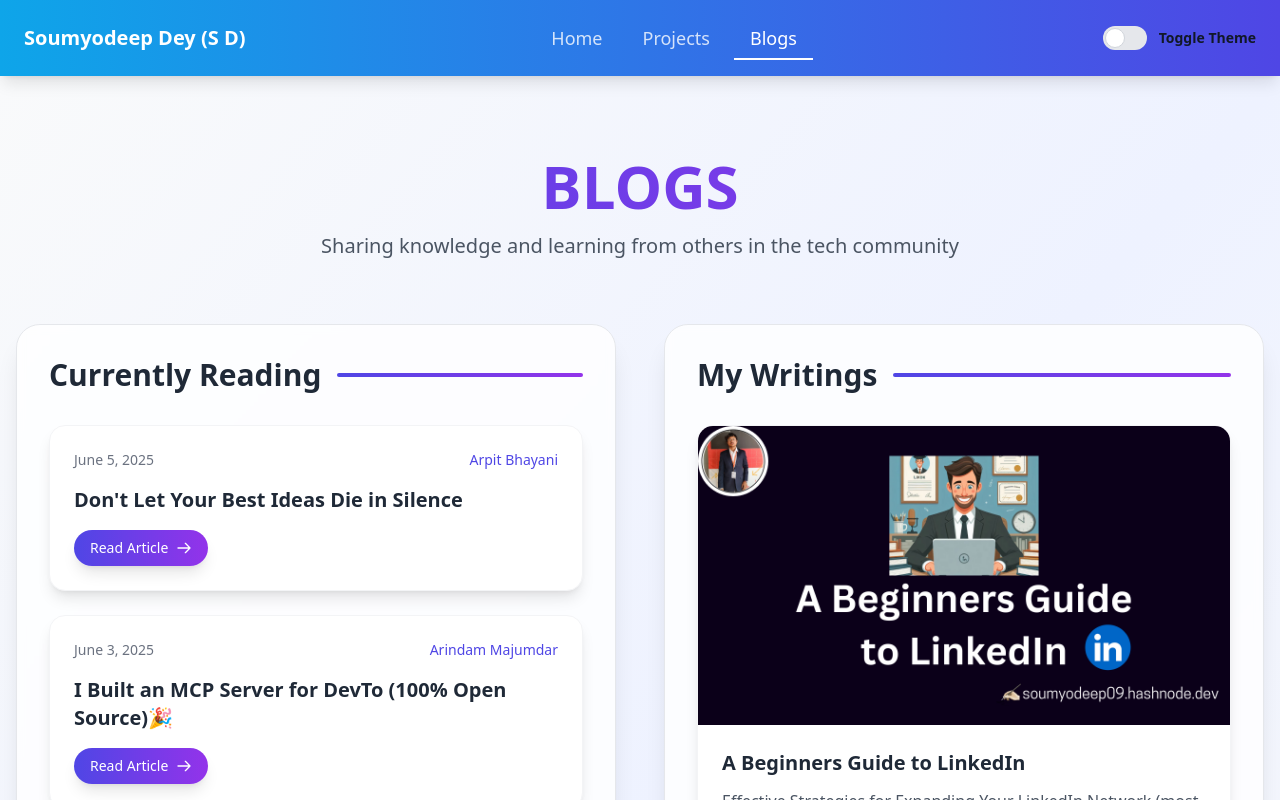
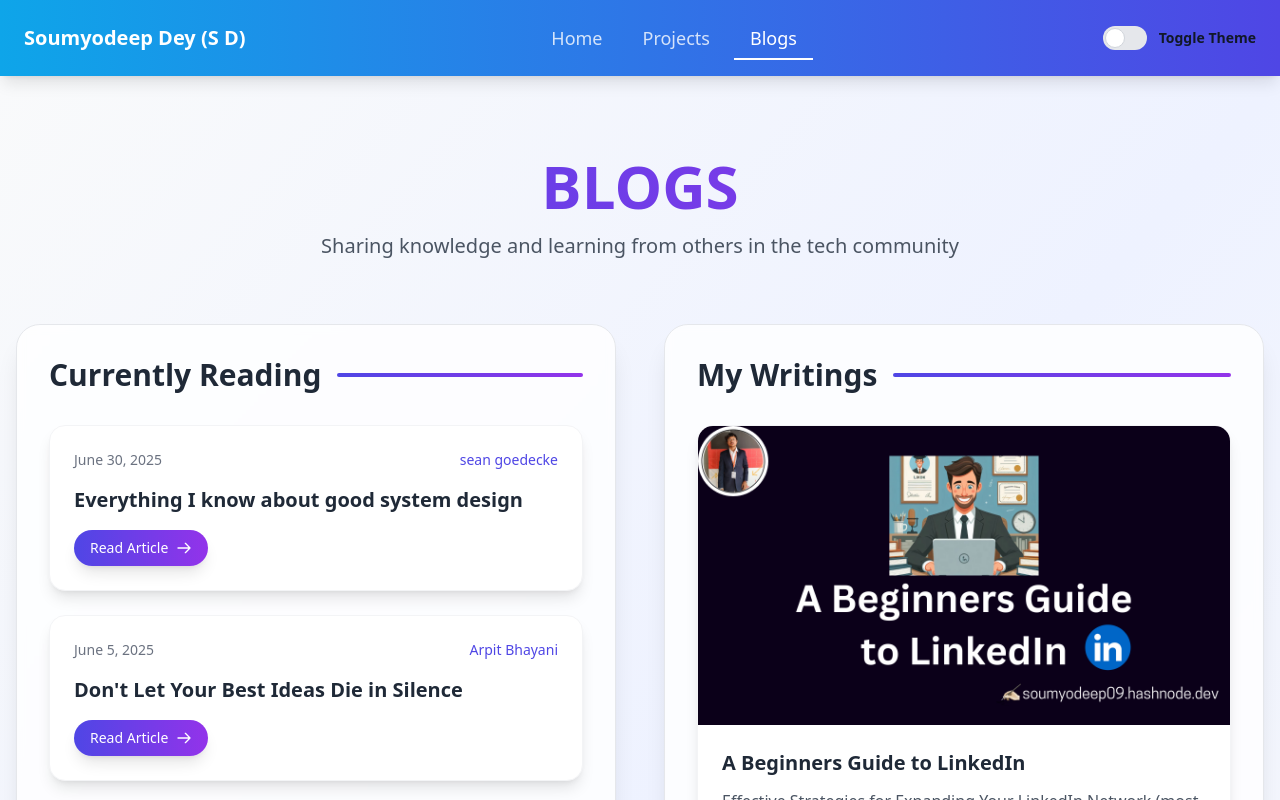
Before and after one commit to Soumyodeep-Dey/SD-portfolio, a React (Vite) app: page /blogs in a window 1280 px wide. Shown: the top 800 px of the page. Built offline with nearby package versions, Linux system fonts and the light colour scheme.

Commit message:
new blog added

```diff
--- a/src/components/Blogs/Blogs.jsx
+++ b/src/components/Blogs/Blogs.jsx
@@ -14,6 +14,12 @@ const myBlogs = [
 ];
 
 const readingBlogs = [
+  {
+    title: "Everything I know about good system design",
+    author: "sean goedecke",
+    link: "https://www.seangoedecke.com/good-system-design/?ref=dailydev",
+    date: "June 30, 2025"
+  },
   {
     title: "Don't Let Your Best Ideas Die in Silence",
     author: "Arpit Bhayani",
```
